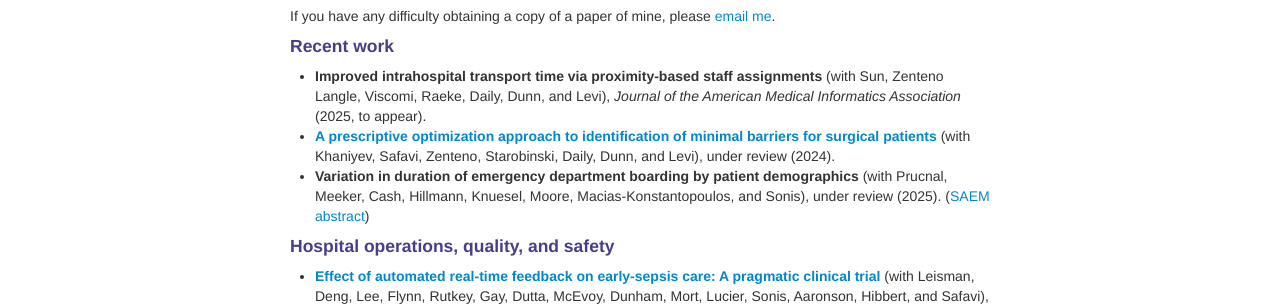
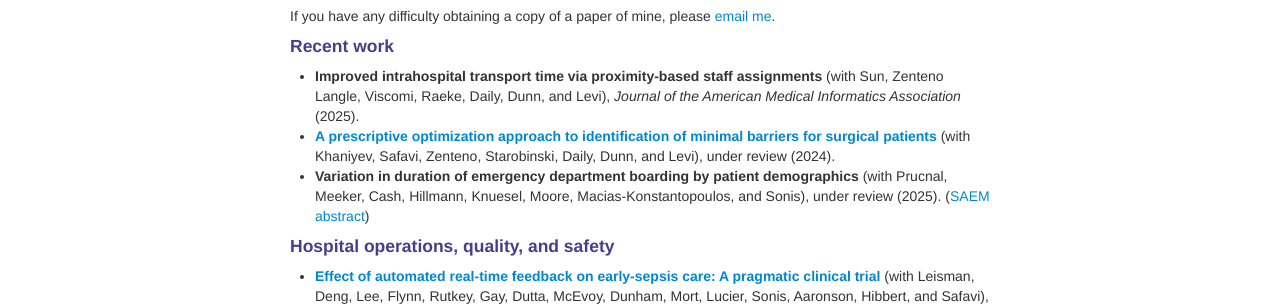
Before and after one commit to martincopenhaver/martincopenhaver.github.io, a Jekyll site: the page built from research.md, in a window 1280 px wide and 900 px high. Shown: the part 246-552 px from the top of the window. Built offline with Jekyll 4.4.1, drawn with Linux system fonts in a browser that asks for light colours.

Commit message:
Update research.md

```diff
--- a/research.md
+++ b/research.md
@@ -13,7 +13,7 @@ My research has been supported with grants from [CRICO](https://www.rmf.harvard.
 If you have any difficulty obtaining a copy of a paper of mine, please <a href="mailto:last name at jhmi.edu">email me</a>.
 
 #### Recent work
-* **Improved intrahospital transport time via proximity-based staff assignments** (with Sun, Zenteno Langle, Viscomi, Raeke, Daily, Dunn, and Levi), _Journal of the American Medical Informatics Association_ (2025, to appear).
+* **Improved intrahospital transport time via proximity-based staff assignments** (with Sun, Zenteno Langle, Viscomi, Raeke, Daily, Dunn, and Levi), _Journal of the American Medical Informatics Association_ (2025).
 * [**A prescriptive optimization approach to identification of minimal barriers for surgical patients**](https://www.medrxiv.org/content/10.1101/2023.03.24.23287694.pdf) (with Khaniyev, Safavi, Zenteno, Starobinski, Daily, Dunn, and Levi), under review (2024).
 * **Variation in duration of emergency department boarding by patient demographics** (with Prucnal, Meeker, Cash, Hillmann, Knuesel, Moore, Macias-Konstantopoulos, and Sonis), under review (2025). ([SAEM abstract](https://www.annemergmed.com/article/S0196-0644(24)00810-2/fulltext))
 
```
